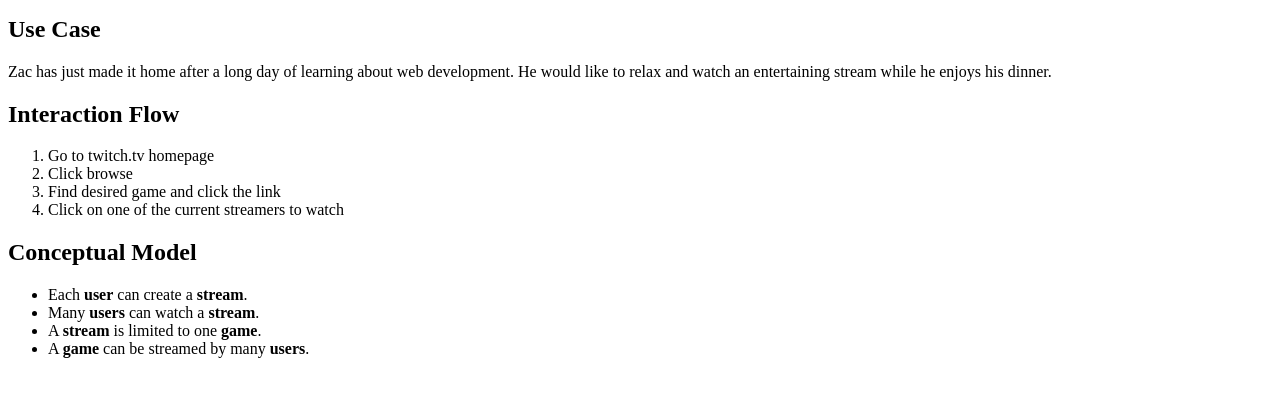
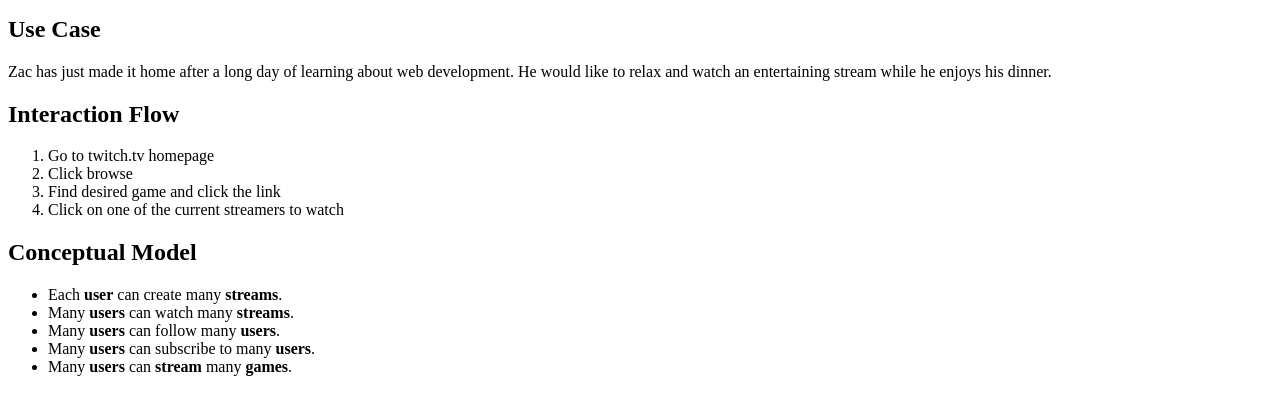
Before and after one commit to zlaudick/twitch-stream, a PHP site: page / in a window 1280 px wide. Shown: the part 225-640 px from the top of the page. Run offline with PHP 8.4, Linux system fonts and the light colour scheme.

Commit message:
remade the Conceptual Model

```diff
--- a/index.php
+++ b/index.php
@@ -23,10 +23,11 @@
 			</ol>
 		<h2>Conceptual Model</h2>
 			<ul>
-				<li>Each <strong>user</strong> can create a <strong>stream</strong>.</li>
-				<li>Many <strong>users</strong> can watch a <strong>stream</strong>.</li>
-				<li>A <strong>stream</strong> is limited to one <strong>game</strong>.</li>
-				<li>A <strong>game</strong> can be streamed by many <strong>users</strong>.</li>
+				<li>Each <strong>user</strong> can create many <strong>streams</strong>.</li>
+				<li>Many <strong>users</strong> can watch many <strong>streams</strong>.</li>
+				<li>Many <strong>users</strong> can follow many <strong>users</strong>.</li>
+				<li>Many <strong>users</strong> can subscribe to many <strong>users</strong>.</li>
+				<li>Many <strong>users</strong> can <strong>stream</strong> many <strong>games</strong>.</li>
 			</ul>
 	</body>
 </html>
```
